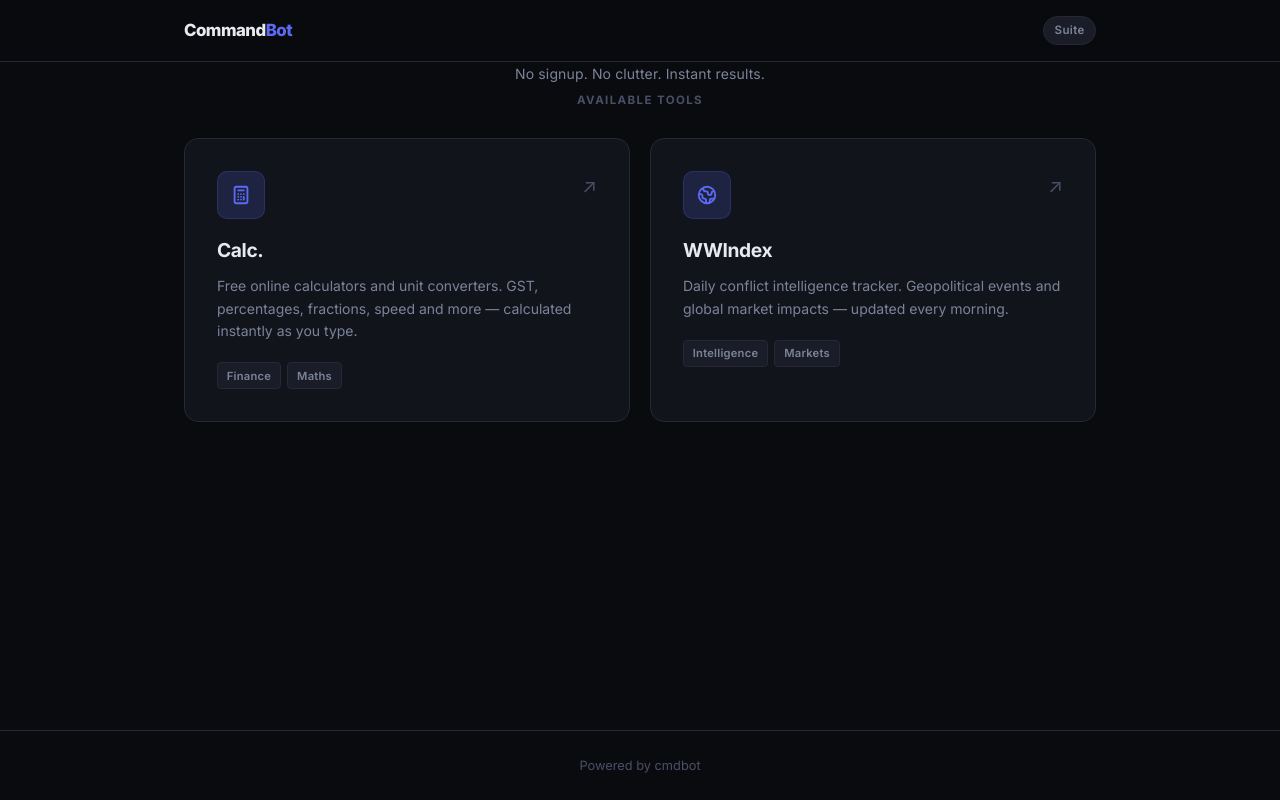
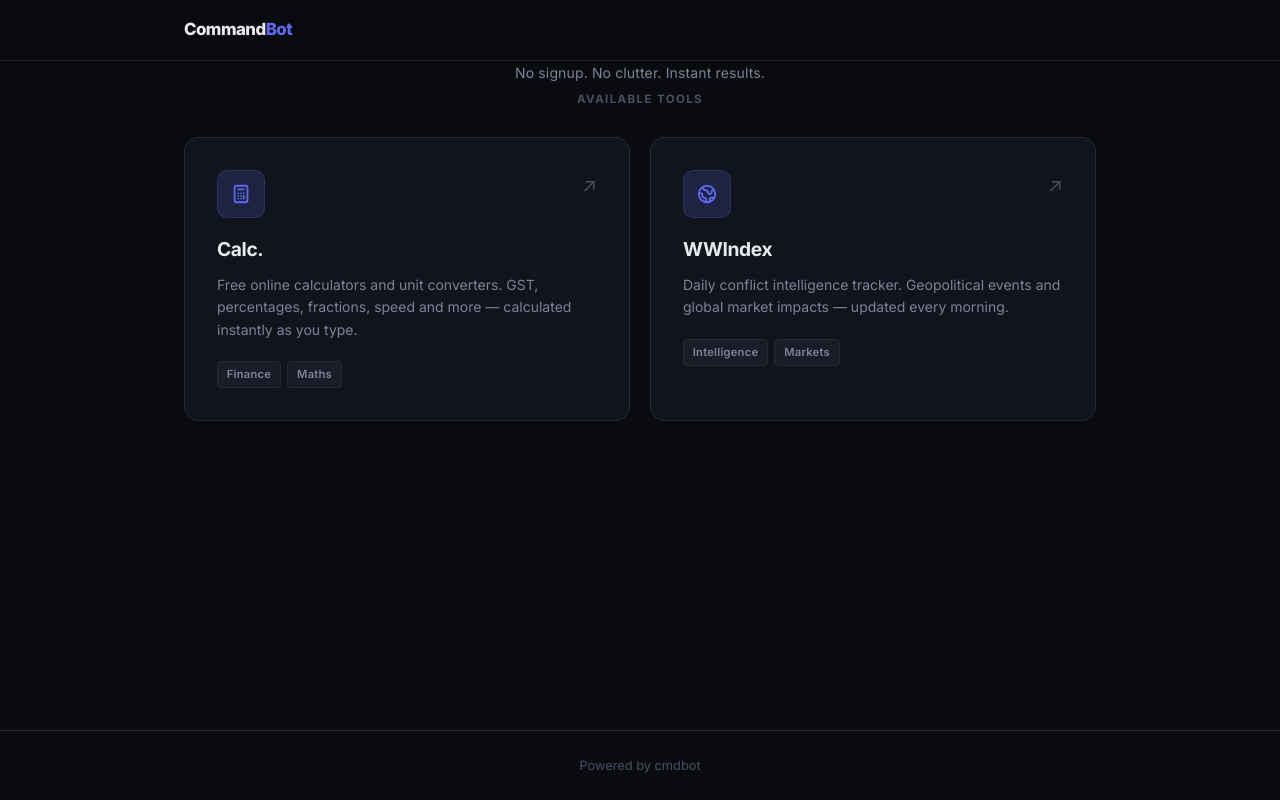
Before and after one commit to avgt3chguy/cmdbot-home, a website: page index.html in a window 1280 px wide. Drawn offline with Linux system fonts and the light colour scheme.

Commit message:
Remove suite badge from header

```diff
--- a/index.html
+++ b/index.html
@@ -299,7 +299,6 @@
   <header>
     <nav>
       <a href="/" class="logo">Command<span>Bot</span></a>
-      <span class="badge">Suite</span>
     </nav>
   </header>
 
```
